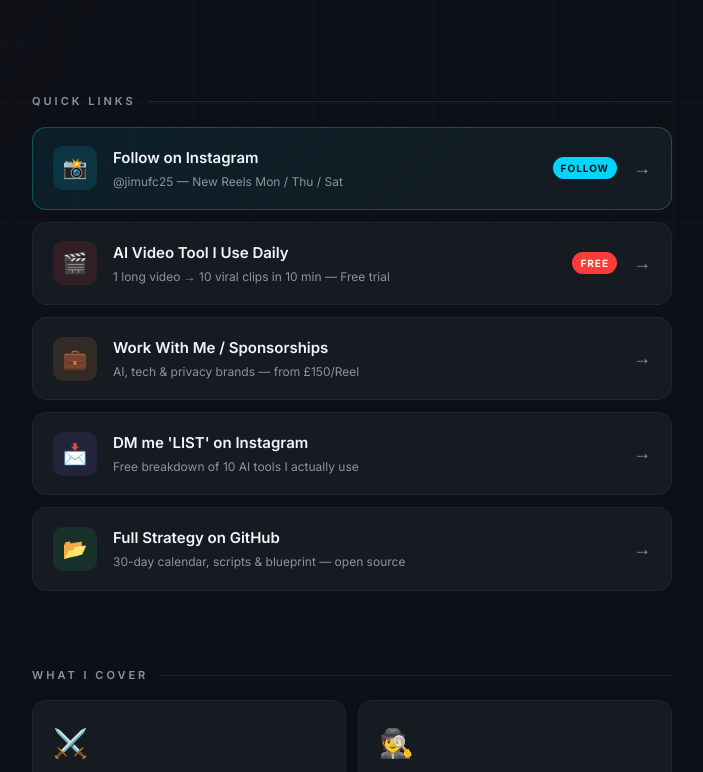
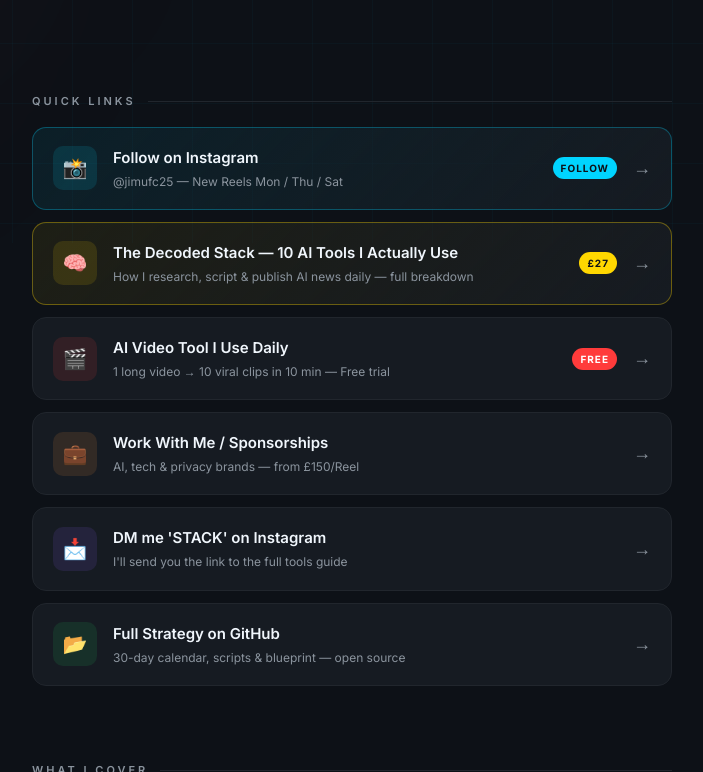
Before and after one commit to jamespjdowdican81-ctrl/jimufc25, a plain HTML site: page index.html in a window 1280 px wide. Shown: the part 557-1329 px from the top of the page, without its empty margins (288-991 px from the left). Drawn offline with Linux system fonts and the light colour scheme.

Commit message:
add: Decoded Stack product card (£27 guide) to links section

```diff
--- a/index.html
+++ b/index.html
@@ -16,6 +16,7 @@
       --black:#0D1117; --black2:#161B22; --black3:#21262D;
       --cyan:#00D4FF; --cyan-dim:rgba(0,212,255,0.12);
       --red:#FF3B3B; --red-dim:rgba(255,59,59,0.12);
+      --gold:#FFD700; --gold-dim:rgba(255,215,0,0.12);
       --grey:#8B949E; --white:#F0F6FC; --white2:#C9D1D9;
     }
     *,*::before,*::after{box-sizing:border-box;margin:0;padding:0;}
@@ -58,15 +59,20 @@
     .link-card:hover{border-color:var(--cyan);transform:translateY(-2px);box-shadow:0 8px 32px rgba(0,212,255,0.1);}
     .link-card.primary{border-color:rgba(0,212,255,0.3);background:linear-gradient(135deg,rgba(0,212,255,0.08),var(--black2));}
     .link-card.primary:hover{box-shadow:0 8px 40px rgba(0,212,255,0.2);}
+    .link-card.product{border-color:rgba(255,215,0,0.35);background:linear-gradient(135deg,rgba(255,215,0,0.07),var(--black2));}
+    .link-card.product::before{background:linear-gradient(90deg,transparent,rgba(255,215,0,0.06),transparent);}
+    .link-card.product:hover{border-color:var(--gold);box-shadow:0 8px 40px rgba(255,215,0,0.15);}
     .link-icon{width:44px;height:44px;border-radius:10px;display:flex;align-items:center;justify-content:center;font-size:20px;flex-shrink:0;}
-    .ic-cyan{background:var(--cyan-dim);} .ic-red{background:var(--red-dim);} .ic-purple{background:rgba(139,92,246,0.12);} .ic-green{background:rgba(34,197,94,0.12);} .ic-orange{background:rgba(251,146,60,0.12);}
+    .ic-cyan{background:var(--cyan-dim);} .ic-red{background:var(--red-dim);} .ic-purple{background:rgba(139,92,246,0.12);} .ic-green{background:rgba(34,197,94,0.12);} .ic-orange{background:rgba(251,146,60,0.12);} .ic-gold{background:var(--gold-dim);}
     .link-text{flex:1;}
     .link-title{font-weight:600;font-size:15px;color:var(--white);margin-bottom:2px;}
     .link-sub{font-size:12px;color:var(--grey);}
     .link-arrow{color:var(--grey);font-size:18px;transition:transform 0.2s ease;}
     .link-card:hover .link-arrow{transform:translateX(4px);color:var(--cyan);}
+    .link-card.product:hover .link-arrow{color:var(--gold);}
     .link-badge{background:var(--cyan);color:var(--black);font-size:10px;font-weight:700;padding:3px 8px;border-radius:20px;letter-spacing:1px;}
     .link-badge.hot{background:var(--red);color:white;}
+    .link-badge.gold{background:var(--gold);color:var(--black);}
 
     .pillars-section{padding:0 0 64px;}
     .pillars-grid{display:grid;grid-template-columns:1fr 1fr;gap:12px;}
@@ -162,6 +168,13 @@
       <span class="link-arrow">→</span>
     </a>
 
+    <a href="https://jimufc25.gumroad.com/l/decoded-stack" target="_blank" rel="noopener" class="link-card product">
+      <div class="link-icon ic-gold">🧠</div>
+      <div class="link-text"><div class="link-title">The Decoded Stack — 10 AI Tools I Actually Use</div><div class="link-sub">How I research, script & publish AI news daily — full breakdown</div></div>
+      <span class="link-badge gold">£27</span>
+      <span class="link-arrow">→</span>
+    </a>
+
     <a href="https://opus.ai" target="_blank" rel="noopener" class="link-card">
       <div class="link-icon ic-red">🎬</div>
       <div class="link-text"><div class="link-title">AI Video Tool I Use Daily</div><div class="link-sub">1 long video → 10 viral clips in 10 min — Free trial</div></div>
@@ -177,7 +190,7 @@
 
     <a href="https://www.instagram.com/jimufc25/" target="_blank" rel="noopener" class="link-card">
       <div class="link-icon ic-purple">📩</div>
-      <div class="link-text"><div class="link-title">DM me 'LIST' on Instagram</div><div class="link-sub">Free breakdown of 10 AI tools I actually use</div></div>
+      <div class="link-text"><div class="link-title">DM me 'STACK' on Instagram</div><div class="link-sub">I'll send you the link to the full tools guide</div></div>
       <span class="link-arrow">→</span>
     </a>
 
```
